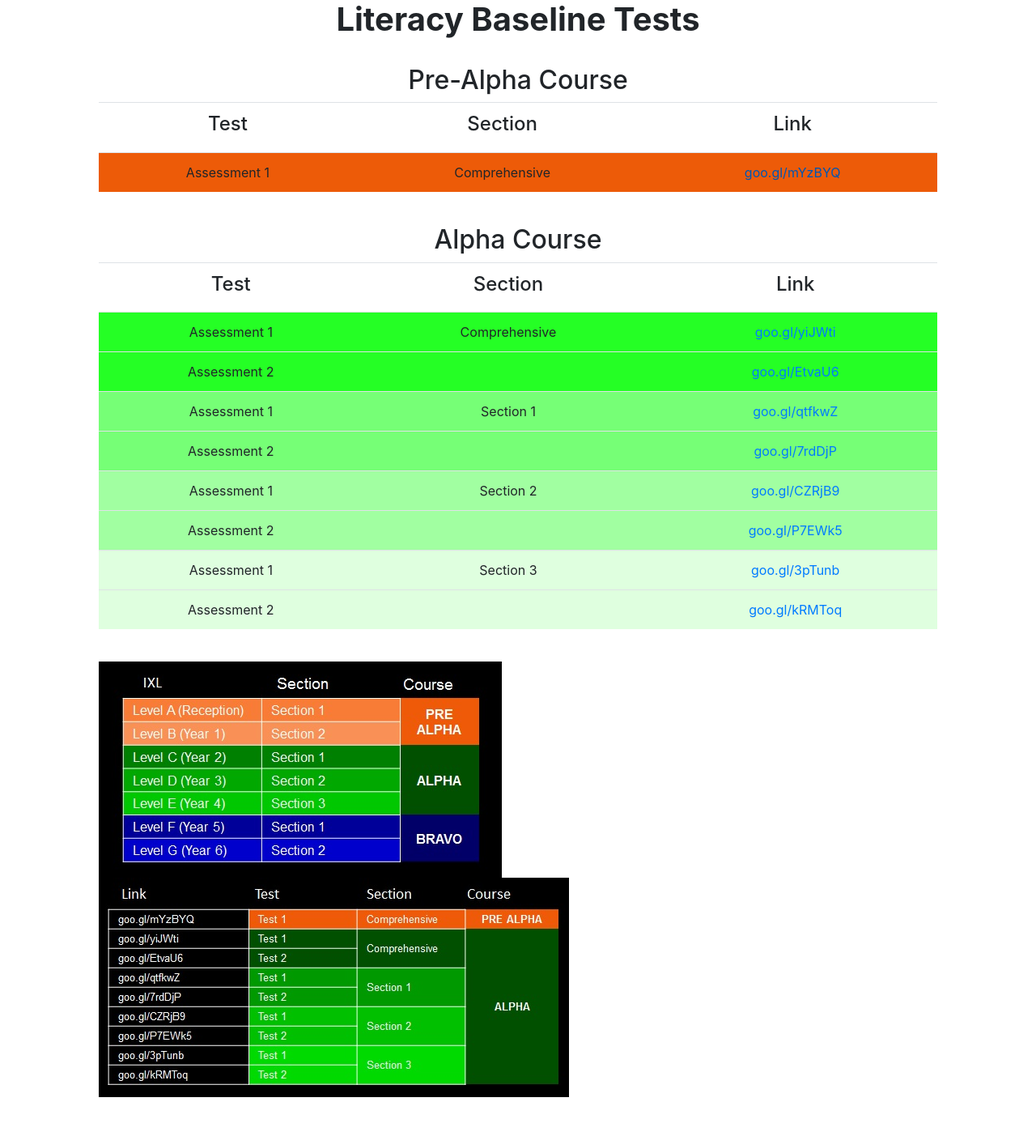
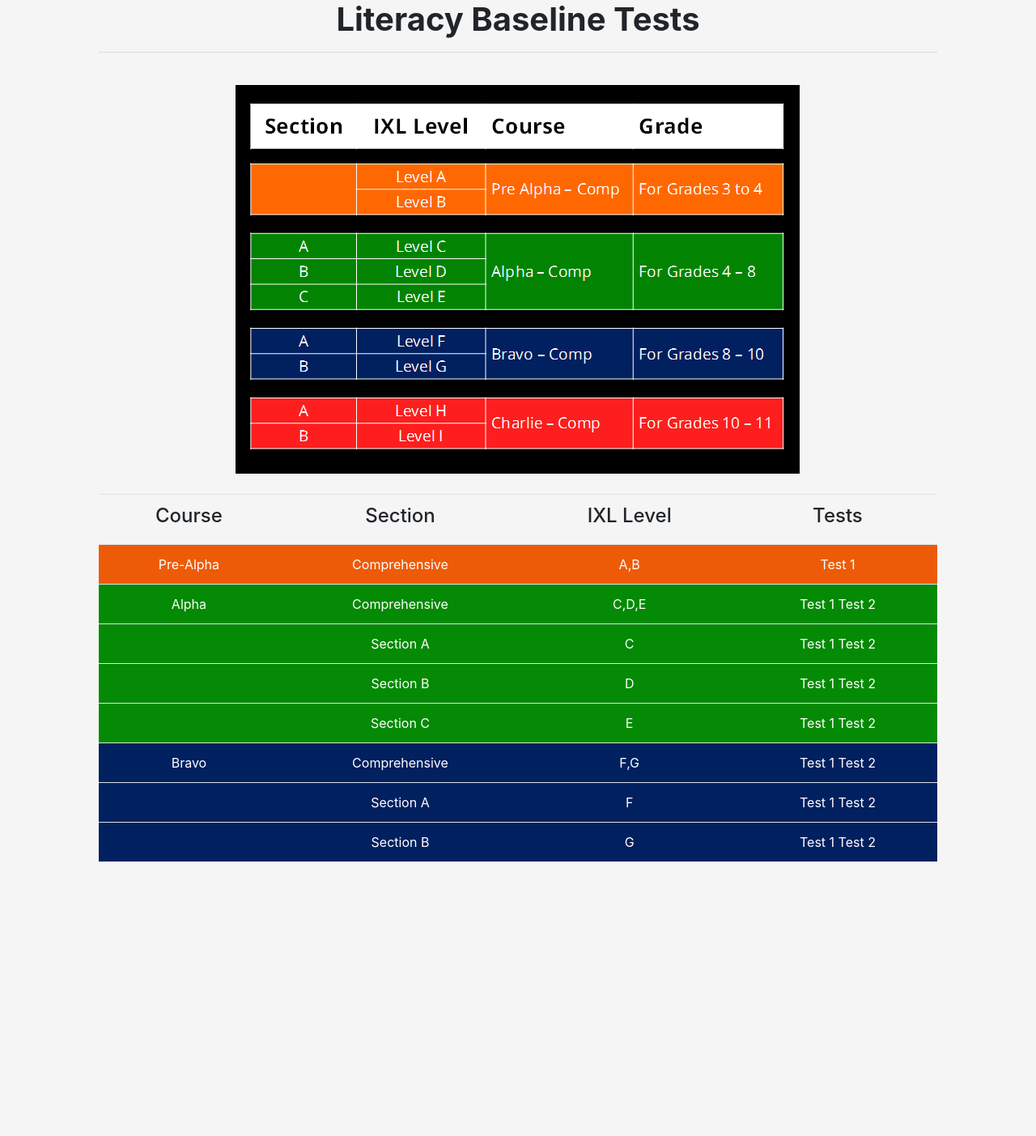
Before and after one commit to jameskuzwao/techZM.github.io, a PHP site: page /index.html in a window 1280 px wide. Shown: the whole page at 81% size. After the commit the page ends 1064 px from the top, so only its background shows below. Run offline with PHP 8.4, Linux system fonts and the light colour scheme; some libraries are stand-ins or nearby versions.

Commit message:
changed image and table format

```diff
--- a/css/style.css
+++ b/css/style.css
@@ -4,6 +4,17 @@
 
 td{
 	padding:10px;
+	color:white;
+}
+td a{
+	color: white;
+}
+
+td a:hover{
+	text-decoration: none;
+}
+td a:visited{
+	color: white;
 }
 
 .col-centered{
@@ -11,26 +22,20 @@
 	margin: 0 auto;
 }
 
-.pre_comp_test{
+.pre_alp_test{
 	background-color: #ED5B08;
 }
 
-.pre_comp_test td a{
-	color: #0056b3;
+.alp_test{
+	background-color: #048A04;
 }
 
-.comp_test{
-	background-color: #25ff25;
+.bra_test{
+	background-color: #002060;
 }
 
-.sec1_test{
-	background-color: #76ff76;
-}
-
-.sec2_test{
-	background-color: #a1ffa1;
-}
-
-.sec3_test{
-	background-color: #dfffdf;
-}
+.center-block {
+    display: block;
+    margin-left: auto;
+    margin-right: auto;
+ }
--- a/index.html
+++ b/index.html
@@ -1,85 +1,130 @@
 <!DOCTYPE html>
 <html>
+<!-- <html ng-app="passProtect"> -->
 
 <head>
+    <!-- password protection module -->
+    <!--Js-->
+    <script src="js/pmodule/jquery.min.js"></script>
+    <script src="js/pmodule/bootstrap.min.js"></script>
+
+    <script src="js/pmodule/angular.min.js"></script>
+    <script src="js/pmodule/angular-animate.js"></script>
+    <script src="js/pmodule/angular-sanitize.js"></script>
+    <script src="js/pmodule/ui-bootstrap-tpls-2.5.0.min.js"></script>
+    <script src="js/pmodule/app.js"></script>
+
+    <link rel="stylesheet" type="text/css" href="css/bootstrap.min.css">
+    <link rel="stylesheet" type="text/css" href="js/pmodule/password_modal.css">
     <link rel="stylesheet" type="text/css" href="css/style.css">
-    <link rel="stylesheet" type="text/css" href="css/bootstrap.min.css">
     <title>Literacy Baseline Tests</title>
 </head>
 
-<body>
+<body ng-controller="MainCtrl as $ctrl">
+    <!-- modal which password protects page -->
+    <script type="text/ng-template" id="testModalContent.html">
+            <div class="modal-header">
+                <h3 class="modal-title" id="modal-title">The Coach should enter the password</h3>
+            </div>
+            <div class="modal-body" id="modal-body">
+                <label class="item item-input">
+                    <input ng-model="password" type="password" class="form-control" id="passwordInput" required>
+                </label>
+                <p class="password-error" ng-show="wrongPassword==true">Sorry, that is not the correct password. Please try again</p>
+            </div>
+            <div class="modal-footer">
+                <button class="btn btn-success" type="button" ng-click="$ctrl.checkPassword(password)">OK</button>
+                <button class="btn btn-danger" type="button">Cancel</button>
+            </div>
+    </script>
+
+    <!-- instantiate modal when page loads -->
+    <span ng-init=$ctrl.openModal()></span>
+
     <div class="container-fluid">
         <div class="row">
             <div class="col-centered col-md-10 col-sm-10 col-xs-12 col-lg-10">
                 <h1 class="text-center"><strong>Literacy Baseline Tests</strong></h1>
+                <hr>
                 <br>
-                <h2 class="text-center">Pre-Alpha Course</h2>
+                <div id="imgs_container">
+                    <img class="img-responsive center-block" src="image.png">
+                </div>
+                <br>
                 <table class="table text-center">
                     <tr>
-                        <th><h4>Test</h4></th>
+                        <th><h4>Course</h4></th>
                         <th><h4>Section</h4></th>
-                        <th><h4>Link</h4></td>
+                        <th><h4>IXL Level</h4></td>
+                        <th><h4>Tests</h4></td>
                     </tr>
-                    <tr class="pre_comp_test">
-                        <td>Assessment 1</td>
+                    <tr class="pre_alp_test">
+                        <td>Pre-Alpha</td>
                         <td>Comprehensive</td>
-                        <td><a href="https://goo.gl/mYzBYQ">goo.gl/mYzBYQ</a></td>
+                        <td>A,B</td>
+                        <td><a href="https://goo.gl/mYzBYQ">Test 1</a></td>
+                    </tr>
+                    <tr class="alp_test">
+                        <td>Alpha</td>
+                        <td>Comprehensive</td>
+                        <td>C,D,E</td>
+                        <td><span><a href="https://goo.gl/yiJWti">Test 1</a></span> <span><a href="https://goo.gl/EtvaU6">Test 2</a></span></td>
+                    </tr>
+                    <tr class="alp_test">
+                        <td></td>
+                        <td>Section A</td>
+                        <td>C</td>
+                        <td>
+                            <span><a href="https://goo.gl/qtfkwZ">Test 1</a></span>
+                            <span><a href="https://goo.gl/7rdDjP">Test 2</a></span>
+                        </td>
+                    </tr>
+                    <tr class="alp_test">
+                        <td></td>
+                        <td>Section B</td>
+                        <td>D</td>
+                        <td>
+                            <span><a href="https://goo.gl/CZRjB9">Test 1</a></span>
+                            <span><a href="https://goo.gl/P7EWk5">Test 2</a></span>
+                        </td>
+                    </tr>
+                    <tr class="alp_test">
+                        <td></td>
+                        <td>Section C</td>
+                        <td>E</td>
+                        <td>
+                            <span><a href="https://goo.gl/3pTunb">Test 1</a></span>
+                            <span><a href="https://goo.gl/kRMToq">Test 2</a></span>
+                        </td>
+                    </tr>
+                    <tr class="bra_test">
+                        <td>Bravo</td>
+                        <td>Comprehensive</td>
+                        <td>F,G</td>
+                        <td>
+                            <span><a href="">Test 1</a></span>
+                            <span><a href="">Test 2</a></span>
+                        </td>
+                    </tr>
+                    <tr class="bra_test">
+                        <td></td>
+                        <td>Section A</td>
+                        <td>F</td>
+                        <td>
+                            <span><a href="">Test 1</a></span>
+                            <span><a href="">Test 2</a></span>
+                        </td>
+                    </tr>
+                    <tr class="bra_test">
+                        <td></td>
+                        <td>Section B</td>
+                        <td>G</td>
+                        <td>
+                            <span><a href="">Test 1</a></span>
+                            <span><a href="">Test 2</a></span>
+                        </td>
                     </tr>
                 </table>
-                <br>
-                <h2 class="text-center">Alpha Course</h2>
-                <table class="table table-hover text-center">
-                    <tr>
-                        <th><h4>Test</h4></th>
-                        <th><h4>Section</h4></th>
-                        <th><h4>Link</h4></td>
-                    </tr>
-                    <tr class="comp_test">
-                        <td>Assessment 1</td>
-                        <td>Comprehensive</td>
-                        <td><a href="https://goo.gl/yiJWti">goo.gl/yiJWti</a></td>
-                    </tr>
-                    <tr class="comp_test">
-                        <td>Assessment 2</td>
-                        <td></td>
-                        <td><a href="https://goo.gl/EtvaU6">goo.gl/EtvaU6</a></td>
-                    </tr>
-                    <tr class="sec1_test">
-                        <td>Assessment 1</td>
-                        <td>Section 1</td>
-                        <td><a href="https://goo.gl/qtfkwZ">goo.gl/qtfkwZ</a></td>
-                    </tr>
-                    <tr class="sec1_test">
-                        <td>Assessment 2</td>
-                        <td></td>
-                        <td><a href="https://goo.gl/7rdDjP">goo.gl/7rdDjP</a></td>
-                    </tr>
-                    <tr class="sec2_test">
-                        <td>Assessment 1</td>
-                        <td>Section 2</td>
-                        <td><a href="https://goo.gl/CZRjB9">goo.gl/CZRjB9</a></td>
-                    </tr>
-                    <tr class="sec2_test">
-                        <td>Assessment 2</td>
-                        <td></td>
-                        <td><a href="https://goo.gl/P7EWk5">goo.gl/P7EWk5</a></td>
-                    </tr>
-                    <tr class="sec3_test">
-                        <td>Assessment 1</td>
-                        <td>Section 3</td>
-                        <td><a href="https://goo.gl/3pTunb">goo.gl/3pTunb</a></td>
-                    </tr>
-                    <tr class="sec3_test">
-                        <td>Assessment 2</td>
-                        <td></td>
-                        <td><a href="https://goo.gl/kRMToq">goo.gl/kRMToq</a></td>
-                    </tr>
-                </table>
-                <br>
-                <div id="imgs_container">
-                    <img class="img-responsive center-block" src="Literacy_sections.jpg">
-                    <img class="img-responsive center-block" src="Literacy_assessment.jpg">
-                </div>
                 <br>
                 <br>
             </div>
```
Also changed, not shown: Literacy_assessment.jpg (deleted), Literacy_sections.jpg (deleted), image.png (added).
